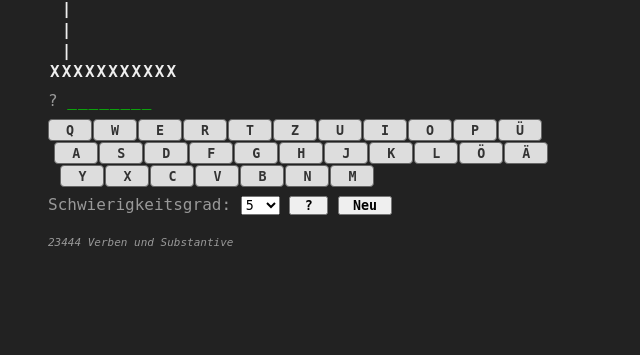
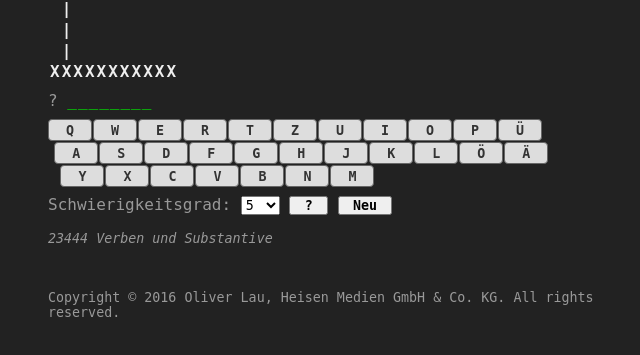
Before and after one commit to 607011/hangman, a plain HTML site: page index.html in a window 1280 px wide. Shown: the part 121-476 px from the top of the page, without its empty margins (280-920 px from the left). Drawn offline with Linux system fonts and the light colour scheme; a web font is replaced by a local one.

Commit message:
Added footer.

```diff
--- a/css/default.css
+++ b/css/default.css
@@ -145,9 +145,13 @@ td[id^=mistake-] {
 }
 
 #help {
-    margin-top: 8px;
-    white-space: pre;
-    font-size: 11px;
+    margin-top: 16px;
+    font-size: smaller;
+}
+
+footer {
+    margin-top: 44px;
+    font-size: smaller;
 }
 
 .flash {
--- a/index.html
+++ b/index.html
@@ -57,6 +57,8 @@
 </div>
 
 
+    <footer>Copyright &copy; 2016 Oliver Lau, Heisen Medien GmbH &amp; Co. KG. All rights reserved.</footer>
+
     </div>
 </body>
 </html>
```
